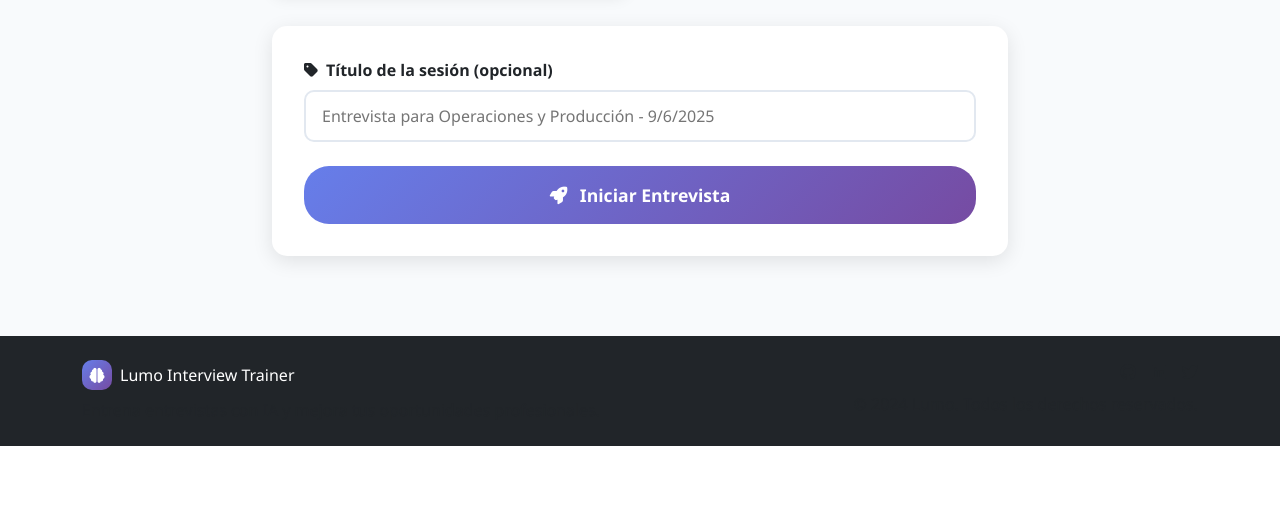
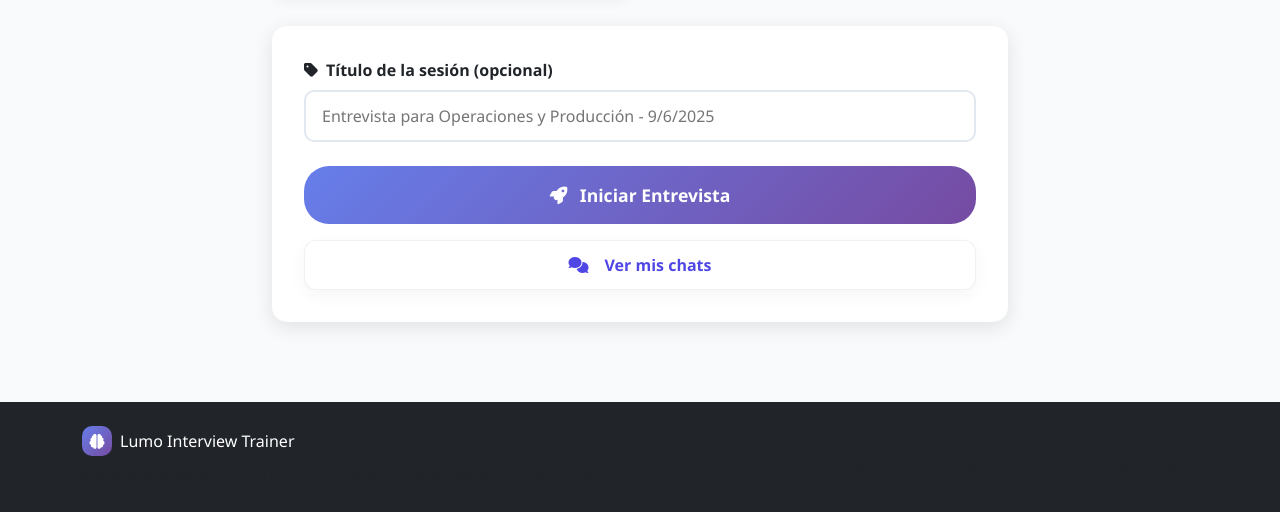
Before and after one commit to mcarrasqub/InterviewTrainer, a Django app: page /select-type/ in a window 1280 px wide. Shown: the part 2074-2586 px from the top of the page. Before the commit the page ends 2520 px from the top, so only its background shows below. Run offline with Django 4.2, Linux system fonts and the light colour scheme; a user stored in the database is signed in; data comes from the database, SQL or seed files in the repository.

Commit message:
Integración del boton de visualización de estadísticas y boton de chat

```diff
--- a/interview_trainer/views.py
+++ b/interview_trainer/views.py
@@ -1,9 +1,11 @@
 import logging
+import profile
 from django.shortcuts import render, redirect, get_object_or_404
 from django.contrib.auth.decorators import login_required
 from django.contrib.auth import login
 from django.contrib.auth.forms import UserCreationForm
 from django.contrib import messages
+from urllib3 import request
 from .models import InterviewSession, ChatMessage, UserProfile
 
 logger = logging.getLogger(__name__)
@@ -150,7 +152,19 @@ def chat(request):
     💬 PROPÓSITO: Vista principal del chat - redirige a selección
     📝 QUÉ HACE: Redirige a la selección de tipo de entrevista
     """
-    return redirect('interview_trainer:select_interview_type')
+    try:
+        profile, created = UserProfile.objects.get_or_create(user=request.user)
+        sessions = InterviewSession.objects.filter(user=request.user)[:10]
+        context = {
+            'profile': profile,
+            'sessions': sessions,
+            'current_session': None,
+            'has_api_key': True,
+        }
+        return render(request, 'interview_trainer/chat.html', context)
+    except Exception as e:
+        messages.error(request, f'Error accediendo al chat: {str(e)}')
+        return redirect('interview_trainer:home')
 
 @login_required
 def session_detail(request, session_id):
--- a/templates/base.html
+++ b/templates/base.html
@@ -134,7 +134,7 @@
             <div class="collapse navbar-collapse" id="navbarNav">
                 <div class="navbar-nav ms-auto">
                     {% if user.is_authenticated %}
-                        <a class="nav-link" href="{% url 'interview_trainer:chat' %}">
+                        <a class="nav-link" href="{% url 'interview_trainer:select_interview_type' %}">
                             <i class="fas fa-comments me-1"></i>Chat
                         </a>
                         <a class="nav-link" href="{% url 'interview_trainer:profile_settings' %}">
--- a/templates/interview_trainer/select_type.html
+++ b/templates/interview_trainer/select_type.html
@@ -174,6 +174,30 @@
             grid-template-columns: 1fr;
         }
     }
+
+   /* Botón secundario debajo de Iniciar Entrevista */
+   .secondary-btn {
+       display: inline-flex;
+       align-items: center;
+       justify-content: center;
+       gap: 0.5rem;
+       margin-top: 1rem;
+       width: 100%;
+       padding: 0.75rem 1rem;
+       border-radius: 12px;
+       border: 1px solid rgba(15,23,42,0.06);
+       background: white;
+       color: var(--lumo-primary);
+       font-weight: 700;
+       text-decoration: none;
+       box-shadow: 0 6px 18px rgba(16,24,40,0.04);
+       transition: transform .15s ease, box-shadow .15s ease;
+   }
+
+   .secondary-btn:hover {
+       transform: translateY(-3px);
+       box-shadow: 0 10px 26px rgba(16,24,40,0.06);
+   }
 </style>
 {% endblock %}
 
@@ -350,6 +374,14 @@
                 <i class="fas fa-rocket me-2"></i>
                 Iniciar Entrevista
             </button>
+
+            <a id="openChatsBtn" class="secondary-btn" href="{% url 'interview_trainer:chat' %}">
+                 <i class="fas fa-comments me-2"></i> Ver mis chats
+            </a>
+
+
+
+
         </div>
     </form>
 </div>
```
Also changed, not shown: templates/interview_trainer/chat.html (+81 -0 lines).
